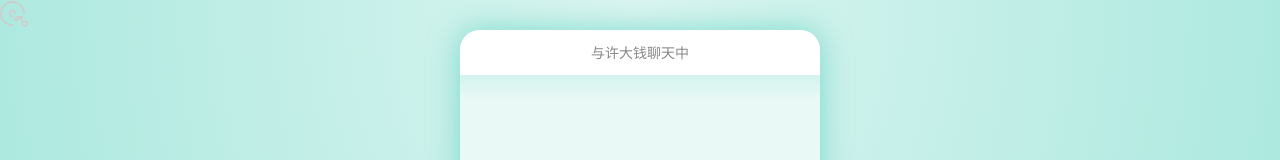
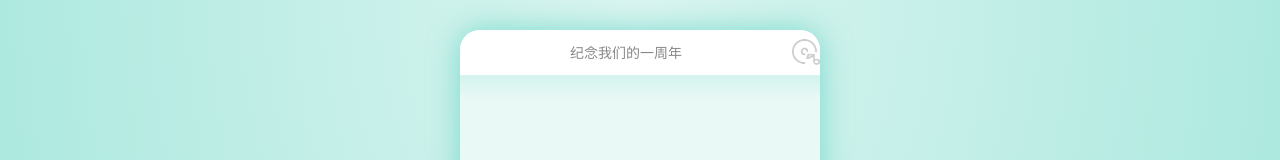
Before and after one commit to luyuanx/for-love, a website: page index.html in a window 1280 px wide. Shown: the top 160 px of the page. Drawn offline with nearby package versions, Linux system fonts and the light colour scheme.

Commit message:
修改音频位置

```diff
--- a/index.html
+++ b/index.html
@@ -13,16 +13,17 @@
             <source src="mp3/bgm.mp3" type="audio/mpeg">
         </audio>
         <div id="image-container" style="display: none"></div>
-        <div id="playButton" style="width: 28px;height: 28px">
-            <img src="img/music.png"  alt="Play Button">
-        </div>
         <div id="mobile" :class="{ 'has-prompt': hasPrompt }">
-            <div id="mobile-head">
-                <div id="mobile-head-title">与许大钱聊天中</div>
+            <div id="mobile-head" style="display: flex; align-items: center;">
+                <div id="mobile-head-title" style="flex-grow: 1; text-align: center;">纪念我们的一周年</div>
+                <div id="playButton" style="width: 28px; height: 28px;">
+                    <img src="img/music.png" alt="Play Button" style="display: block; margin: 0 auto;">
+                </div>
             </div>
             <div id="mobile-body">
                 <div id="mobile-body-bg"></div>
                 <div id="mobile-body-content">
+
                     <div id="mock-msg-row" class="msg-row">
                         <div id="mock-msg" class="msg" v-html="latestMsgContent"></div>
                     </div>
```
